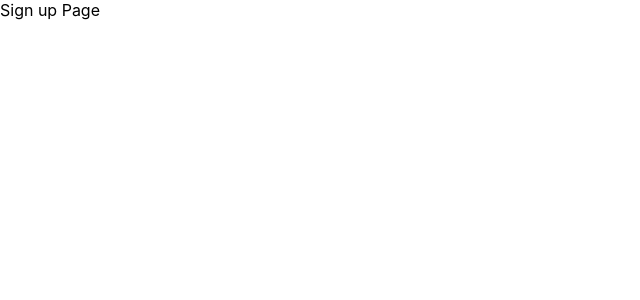
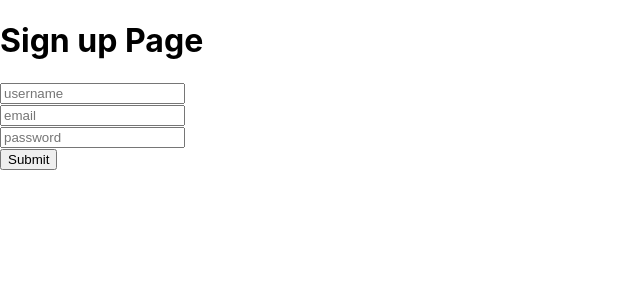
Before and after one commit to PJ-Samuels/Notified-App, a React (Create React App) app in the folder client/: page /signup in a window 1280 px wide. Shown: the top 300 px of the page, without its empty margins (0-640 px from the left). Built offline with nearby package versions, Linux system fonts and the light colour scheme.

Commit message:
clinet sign up page with database connection

```diff
--- a/client/src/App.js
+++ b/client/src/App.js
@@ -5,24 +5,38 @@ import {useNavigate} from 'react-router-dom';
 const App = () => {
   const [data, setData] = useState([]);
   const navigate = useNavigate();
-  const [username, setUsername] = useState("")
+  const [email, setEmail] = useState("")
   const [password, setPassword] = useState("")
+  const [account_info, setAccountInfo] = useState("")
 
   useEffect(() => {
       fetch("http://localhost:5000/")
         .then((res) => res.json())
         .then((data) => setData(data));
   }, []);
-  const handleUserChange = (event) => {
-    setUsername(event.target.value)
+  const handleEmailChange = (event) => {
+    setEmail(event.target.value)
   }
   const handlePassChange = (event) => {
     setPassword(event.target.value)
   }
   const handleClick = () => {
-    //make post call to see if posgress has data for login if it doesnt then show an error
-    navigate('/login');
-    console.log("button clicked")
+    //make post call to see if posgres has data for login if it doesnt then show an error
+    fetch("http://localhost:5000/",{
+      method: "POST",
+      headers: {'Content-Type': "application/json"},
+      body: JSON.stringify({email,password})
+    })
+    .then((res) => res.json())
+    .then((account_info) => setAccountInfo(account_info))
+    if(account_info === "Valid Password"){
+      navigate('/login');
+      console.log("button clicked")
+    }
+    else{
+      console.log("Not valid Password")
+    }
+
   }
   const handleSignup = (event) => {
     navigate('/signup')
@@ -33,7 +47,7 @@ const App = () => {
       <h1>Notified Home page</h1>
       <h2>Login here</h2>
       <form onSubmit = {handleClick}>
-        <input type = "text" placeholder='Username' value = {username} onChange = {handleUserChange}></input>
+        <input type = "text" placeholder='email' value = {email} onChange = {handleEmailChange}></input>
         <input type = "text" placeholder='password' value = {password} onChange = {handlePassChange}></input>
         <input type = "submit" value = "Spotify Login"></input>
       </form>
--- a/client/src/components/signup.js
+++ b/client/src/components/signup.js
@@ -1,6 +1,39 @@
-import React from 'react';
-
+import React, {useState, useEffect} from 'react';
 
 export default function Signup(){
-    return (<div>Sign up Page</div>)
+
+    const [account, setAccount] = useState({
+            username: '',
+            email: '',
+            password: ''
+        }
+    )
+    const handleAccount = (event) => {
+        const { name, value } = event.target;
+        setAccount((prevAccount) => ({
+          ...prevAccount,
+          [name]: value
+        }));
+      };
+    const handleSubmit = () =>{
+        console.log("submit clicked")
+        fetch("http://localhost:5000/signup",{
+            method: "POST",
+            headers: {'Content-Type': "application/json"},
+            body: JSON.stringify({account})
+        })
+        .then((res) => res.json())
+        .then((data) => console.log(data))
+    }
+    return (
+    <div>
+        <h1>Sign up Page</h1>
+        <form onSubmit = {handleSubmit}>
+            <input type ="text" placeholder = 'username' name = "username" value = {account.username} onChange = {handleAccount}></input><br></br>
+            <input type = "text" placeholder= 'email' name = "email" value = {account.email} onChange = {handleAccount}></input><br></br>
+            <input type = "text" placeholder= 'password' name = "password" value = {account.password} onChange = {handleAccount}></input><br></br>
+            <input type = "submit"></input>
+        </form>
+
+    </div>)
 }
```
Also changed, not shown: 2 other files (tests, documents, lock files or other folders).
